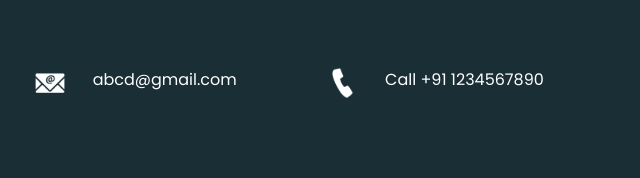
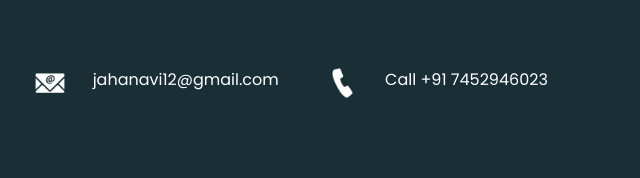
Before and after one commit to Jahanavi03/Janu-project, a plain HTML site: page index.html in a window 1280 px wide. Shown: the part 2947-3125 px from the top of the page, 408-1048 px from the left. Drawn offline with Linux system fonts and the light colour scheme.

Commit message:
Update index.html

```diff
--- a/index.html
+++ b/index.html
@@ -303,7 +303,7 @@
                     </div>
                     <div class="detail-box">
                       <h6>
-                        abcd@gmail.com
+                        jahanavi12@gmail.com
                       </h6>
                     </div>
                   </a>
@@ -315,7 +315,7 @@
                     </div>
                     <div class="detail-box">
                       <h6>
-                        Call +91 1234567890
+                        Call +91 7452946023
                       </h6>
                     </div>
                   </a>
```
